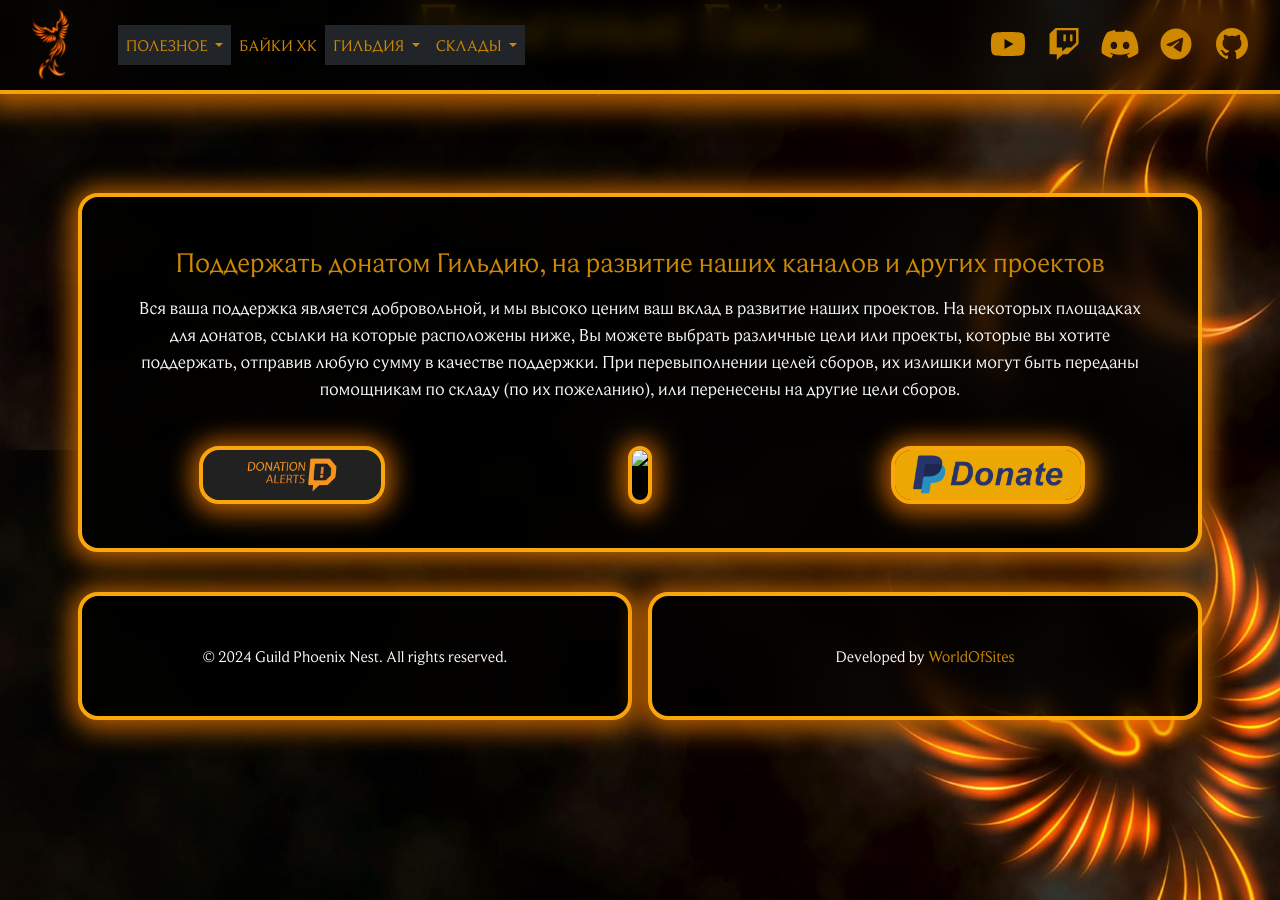
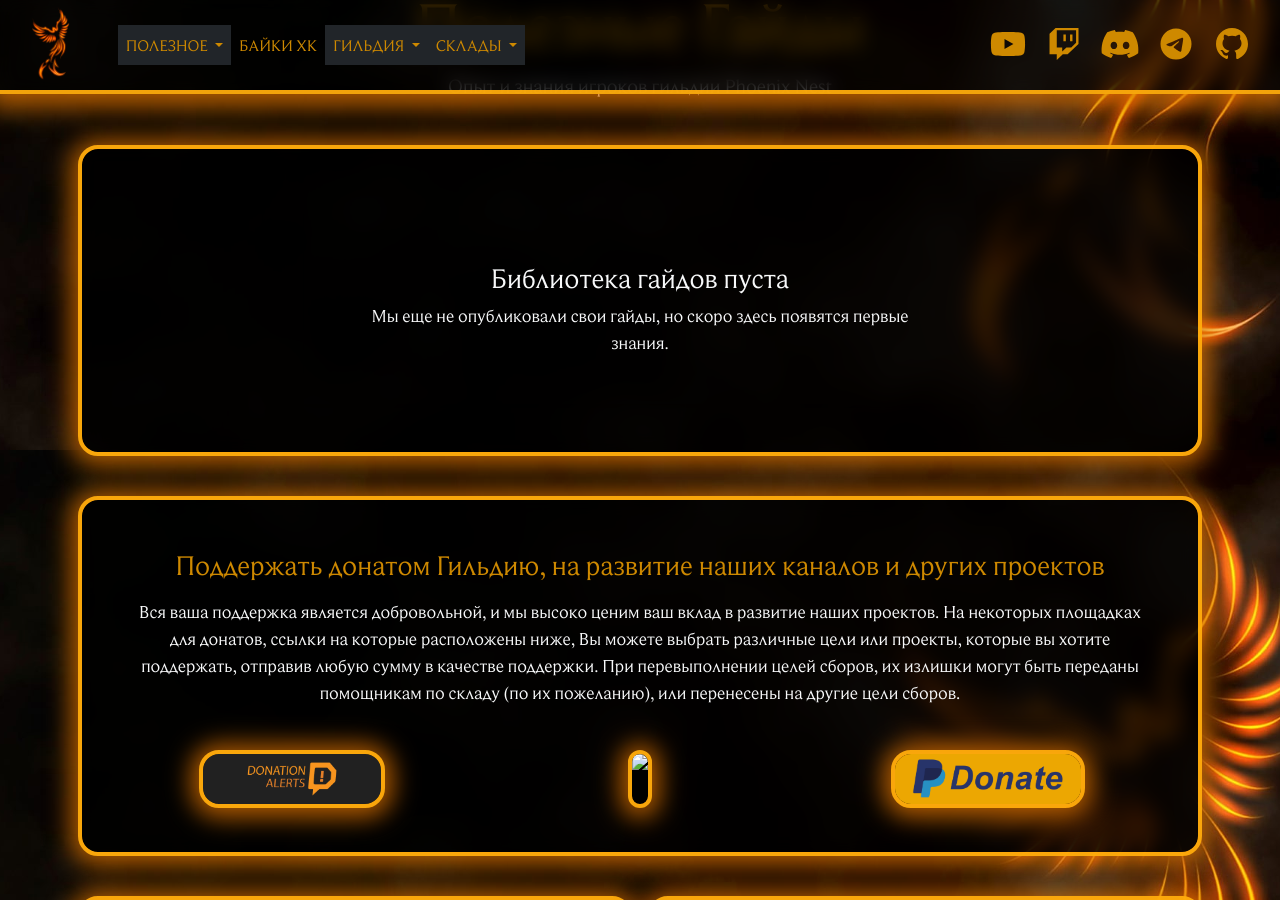
Before and after one commit to Phoenix-Guilds/phoenix-guilds.github.io, a Jekyll site: the page built from nest/useful/guides/index.html, in a window 1280 px wide and 900 px high, scrolled down 450 px. Built offline with Jekyll 4.4.1, drawn with Linux system fonts in a browser that asks for light colours; nearby versions of some CDN libraries; library files that are not in the unit come from our copies.

Commit message:
chore(nest): sync guides from cms and update jekyll collection config

```diff
--- a/_config.yml
+++ b/_config.yml
@@ -20,6 +20,11 @@ defaults:
     values:
       layout: "true-default"
 
+collections:
+  guides:
+    output: true
+    permalink: /nest/useful/guides/:path/
+
 exclude:
   - vendor/
   - .bundle/
--- a/_includes/nest/header.html
+++ b/_includes/nest/header.html
@@ -30,6 +30,7 @@
               <li>
                 <a class="dropdown-item" href="{{ '/nest/useful/useful-tips/' | relative_url }}" title="Полезные советы по выживанию на ХК">Полезные советы</a>
               </li>
+              <li><a class="dropdown-item" href="{{ '/nest/useful/guides/' | relative_url }}">Гайды</a></li>
               <!-- <li><a class="dropdown-item" href="/faq.html" title="Часто задаваемые Вопросы">ЧаВо (FAQ)</a></li> -->
               <li><a class="dropdown-item" href="{{ '/nest/useful/dangerous-quests/' | relative_url }}">Опасные квесты</a></li>
               <!-- <li><a class="dropdown-item" href="/addons.html">Аддоны</a></li>
--- a/nest/admin/config.yml
+++ b/nest/admin/config.yml
@@ -11,12 +11,12 @@ public_folder: "/nest/assets/images/uploads"
 collections:
   - name: "guides"
     label: "Гайды"
-    folder: "nest/useful/guides"
+    folder: "nest/useful/guides/"
     create: true
     slug: "{{slug}}"
     fields:
       - { label: "Layout", name: "layout", widget: "hidden", default: "nest-guide" }
       - { label: "Заголовок", name: "title", widget: "string" }
-      - { label: "Автор", name: "author", widget: "string", default: "Сильма" }
+      - { label: "Автор", name: "author", widget: "string", default: "" }
       - { label: "Краткое описание", name: "description", widget: "text" }
       - { label: "Текст гайда", name: "body", widget: "markdown" }
--- a/nest/useful/guides/index.html
+++ b/nest/useful/guides/index.html
@@ -3,22 +3,34 @@ layout: nest-default
 title: Гайды
 ---
 
-<div class="container my-5">
+<div class="container main my-3 my-lg-5">
   <div class="text-center mb-5">
     <h1 class="display-3">Полезные Гайды</h1>
-    <p class="lead">Опыт и знания игроков гильдии Phoenix Nest</p>
+    <p class="lead text-light">Опыт и знания игроков гильдии Phoenix Nest</p>
   </div>
 
-  <div class="row justify-content-center">
-    {% for guide in site.guides limit:1 %}
-    <div class="col-lg-9 shadow-sm p-4 rounded bg-white">
-      <h2 class="mb-3">{{ guide.title }}</h2>
-      <p class="text-muted small">Автор: {{ guide.author }}</p>
-      <div class="mb-4"><strong>Кратко:</strong> {{ guide.description }}</div>
-      <div class="guide-preview">
-        {{ guide.content }}
+  <div class="main-content p-5">
+    <div class="row justify-content-center">
+      {% if site.guides.size > 0 %} {% for guide in site.guides limit:1 %}
+      <div class="col-lg-9 shadow-sm p-4 rounded bg-white text-dark">
+        <h2 class="mb-3">{{ guide.title }}</h2>
+        <p class="text-muted small">Автор: {{ guide.author }}</p>
+        <div class="mb-4 text-dark"><strong>Кратко:</strong> {{ guide.description }}</div>
+        <div class="guide-preview text-dark">
+          {{ guide.content }}
+        </div>
       </div>
+      {% endfor %} {% else %}
+      <div class="col-lg-8">
+        <div class="text-center p-5 shadow-sm">
+          <div class="mb-3">
+            <i class="bi bi-journal-x" style="font-size: 3rem; color: #adb5bd;"></i>
+          </div>
+          <h3 class="text-light">Библиотека гайдов пуста</h3>
+          <p class="text-light mb-0">Мы еще не опубликовали свои гайды, но скоро здесь появятся первые знания.</p>
+        </div>
+      </div>
+      {% endif %}
     </div>
-    {% endfor %}
   </div>
 </div>
```
